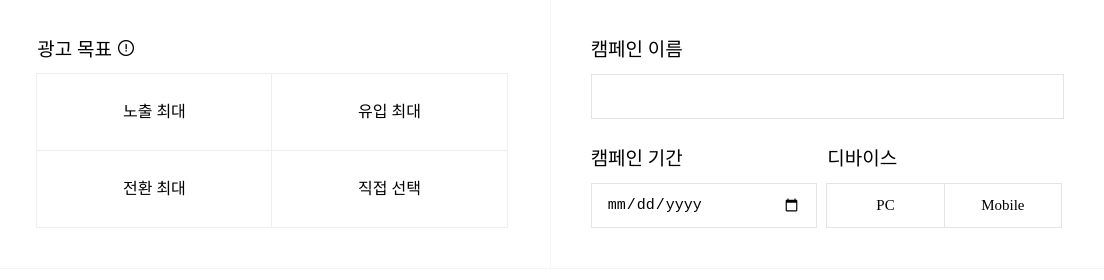
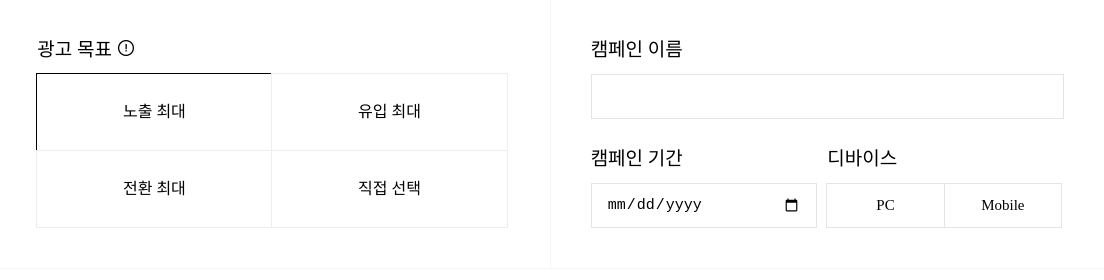
Before and after one commit to mikamana/MediaCloud, a plain HTML site: page pages/campaign.html in a window 1280 px wide. In both pictures the pointer is over the item "노출 최대". Shown: the top 280 px of the page, 176-1280 px from the left. Drawn offline with Linux system fonts and the light colour scheme.

Commit message:
마우스호버 작업 해야함

```diff
--- a/css/campagin.css
+++ b/css/campagin.css
@@ -102,6 +102,9 @@ div.wrap {
               text-align: center;
               margin-left: -1px;
               margin-top: -1px;
+              &:hover {
+                border-color: #000;
+              }
             }
           }
         }
```
